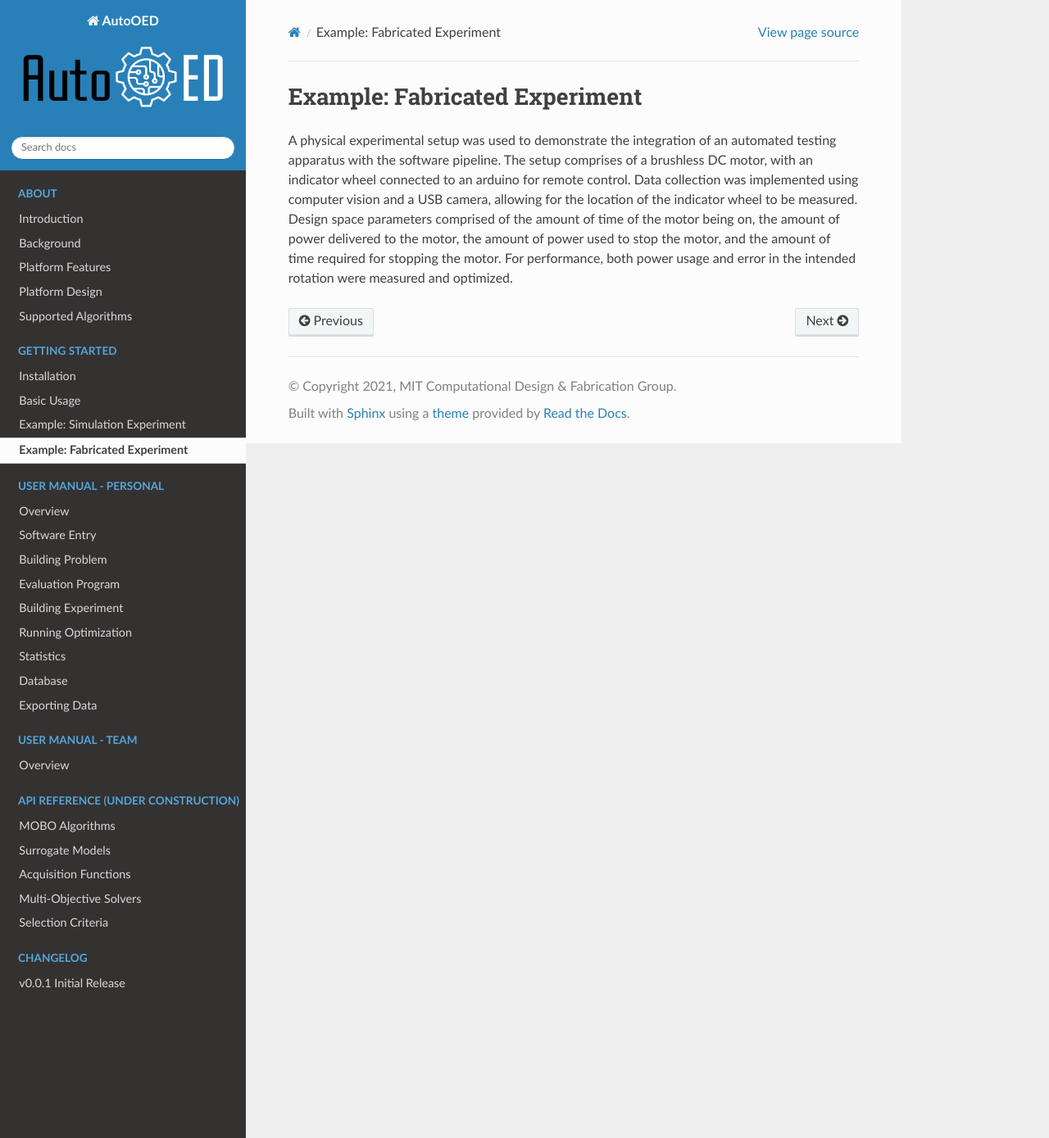
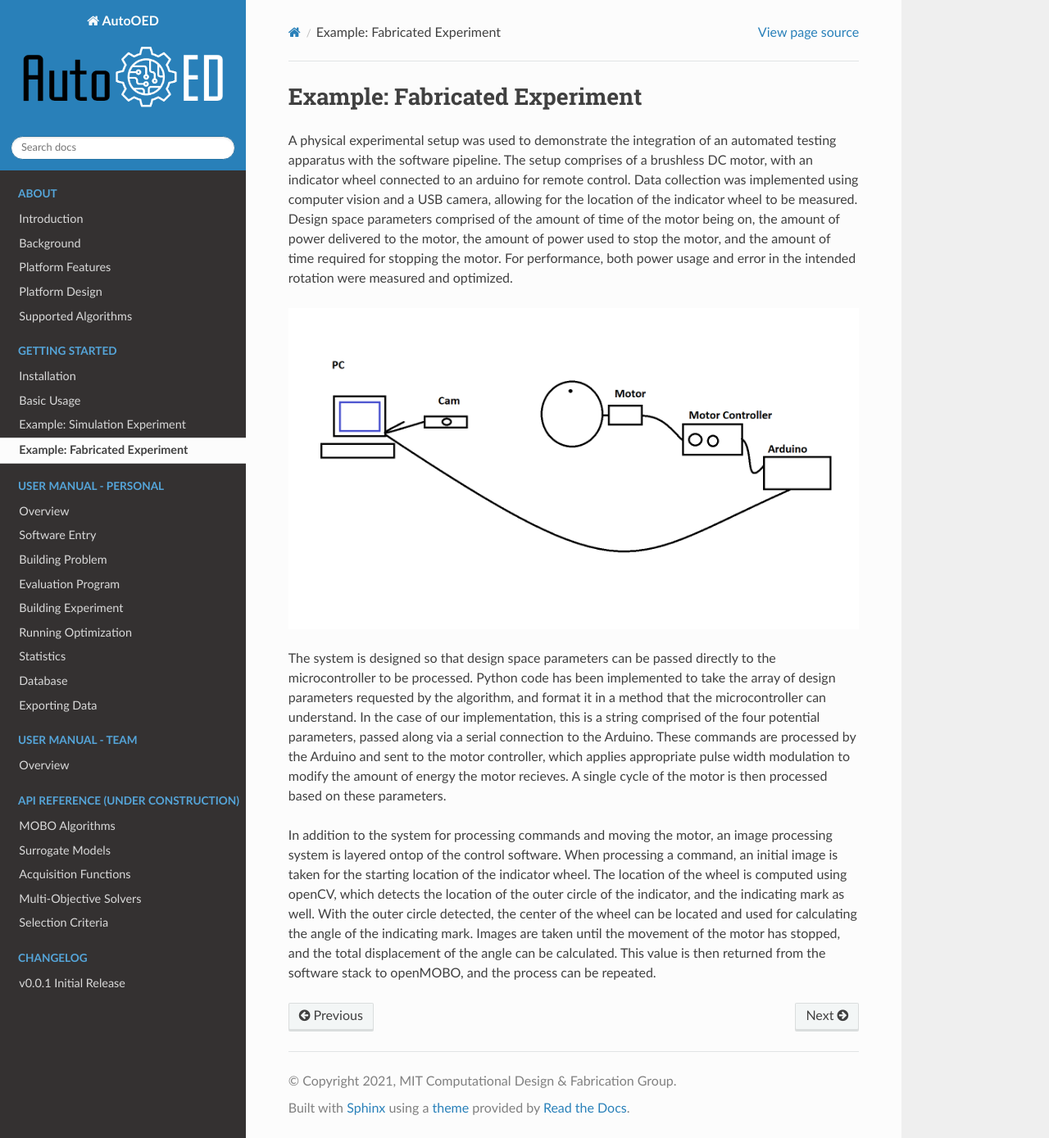
Before and after one commit to yunshengtian/AutoOED, a Sphinx documentation site: the page built from docs/source/content/getting-started/example-fabricated.rst, in a window 1280 px wide and 1389 px high. Shown: the whole window at 82% size. Built offline with Sphinx 7.4.7 and the Read the Docs theme 2.0.0, drawn with Linux system fonts in a browser that asks for light colours.

Commit message:
Expanded example-fabricated to be more detailed

```diff
--- a/docs/source/content/getting-started/example-fabricated.rst
+++ b/docs/source/content/getting-started/example-fabricated.rst
@@ -7,3 +7,18 @@ The setup comprises of a brushless DC motor, with an indicator wheel connected t
 Data collection was implemented using computer vision and a USB camera, allowing for the location of the indicator wheel to be measured.
 Design space parameters comprised of the amount of time of the motor being on, the amount of power delivered to the motor, the amount of power used to stop the motor, and the amount of time required for stopping the motor.
 For performance, both power usage and error in the intended rotation were measured and optimized.
+
+.. image:: placeHolder.png
+
+The system is designed so that design space parameters can be passed directly to the microcontroller to be processed.
+Python code has been implemented to take the array of design parameters requested by the algorithm, and format it in a method that the microcontroller can understand.
+In the case of our implementation, this is a string comprised of the four potential parameters, passed along via a serial connection to the Arduino.
+These commands are processed by the Arduino and sent to the motor controller, which applies appropriate pulse width modulation to modify the amount of energy the motor recieves.
+A single cycle of the motor is then processed based on these parameters.
+
+In addition to the system for processing commands and moving the motor, an image processing system is layered ontop of the control software.
+When processing a command, an initial image is taken for the starting location of the indicator wheel.
+The location of the wheel is computed using openCV, which detects the location of the outer circle of the indicator, and the indicating mark as well.
+With the outer circle detected, the center of the wheel can be located and used for calculating the angle of the indicating mark.
+Images are taken until the movement of the motor has stopped, and the total displacement of the angle can be calculated.
+This value is then returned from the software stack to openMOBO, and the process can be repeated.
```
Also changed, not shown: docs/source/content/getting-started/placeHolder.png (added).
